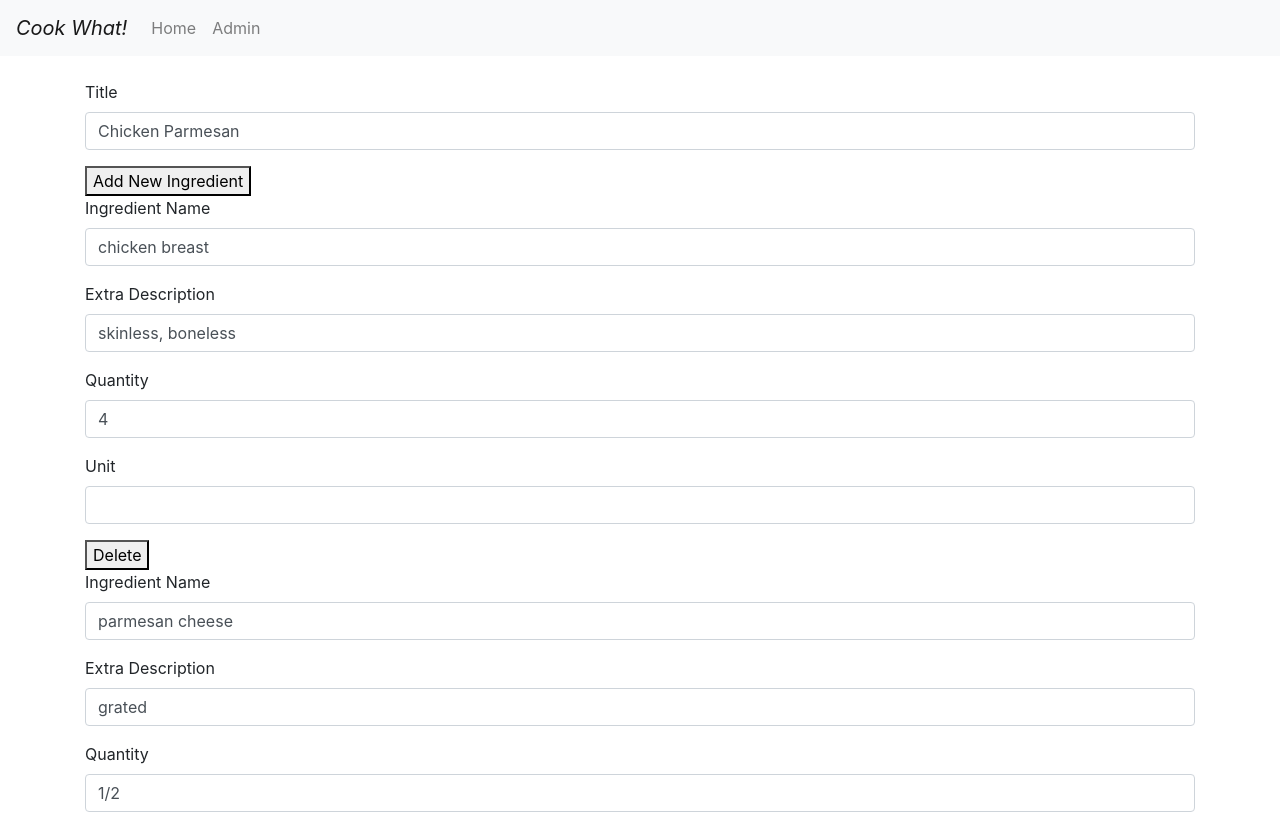
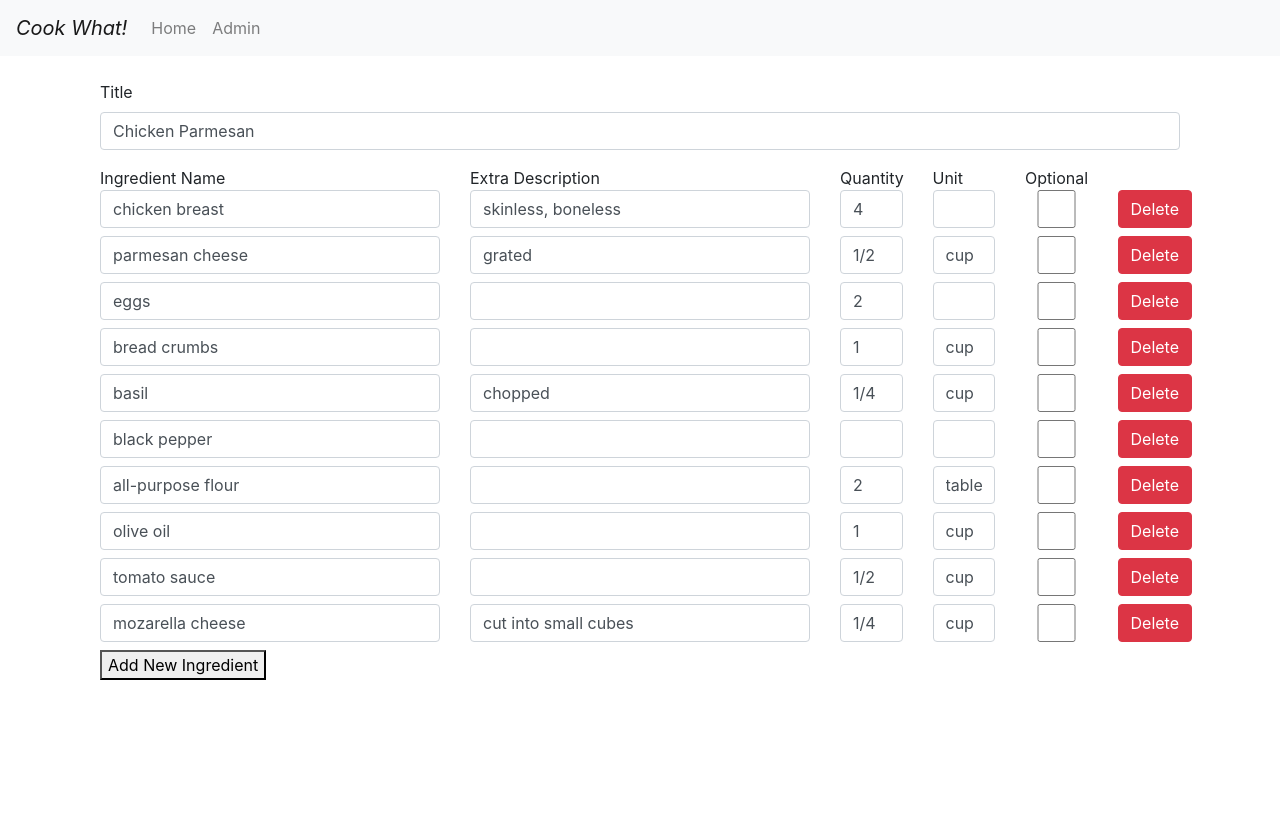
Before and after one commit to yqyeoh/recipe-app, a React (Create React App) app: page /recipe/1 in a window 1280 px wide. Shown: the top 814 px of the page. Built offline with nearby package versions, Linux system fonts and the light colour scheme.

Commit message:
implement ingredient is optional checkbox & update handleDelete in RecipeForm to identiytarget button name

```diff
--- a/src/components/IngredientInputs/IngredientInputs.jsx
+++ b/src/components/IngredientInputs/IngredientInputs.jsx
@@ -1,37 +1,59 @@
 import React from 'react'
 
-function IngredientInputs({ingredients, handleDelete}) {
+function IngredientInputs({ingredients, handleDelete, addIngredient}) {
   console.log("ingredients in ingredientInputs", ingredients)
   return (
-    ingredients.map((ingredient,index)=>{
+    <React.Fragment>
+      <div className="row">
+    <div className="col-sm-4">
+                Ingredient Name
+            </div>
+            <div className="col-sm-4">
+            Extra Description
+        </div>
+        <div className="col-sm-1">
+        Quantity
+    </div>
+    <div className="col-sm-1">
+    Unit
+</div>
+<div className="col-sm-1">
+    Optional
+</div>
+</div>
+    {ingredients.map((ingredient,index)=>{
       let ingredientNameId = `ingredient-name-${index}`,
           extraDescriptionId=`extra-description-${index}`,
           qtyId=`qty-${index}`,
-          unitId=`unit-${index}`
+          unitId=`unit-${index}`,
+          isOptionalId = `is-optional-${index}`
       return (
-        <div key={index}>
-          <div className="form-group">
-                <label htmlFor={ingredientNameId}>Ingredient Name</label>
+        <div className="row mb-2" key={index}>
+          <div className="col-sm-4">
                 <input className="form-control" data-id={index} name="ingredientName" type="text" id={ingredientNameId} value={ingredients[index].ingredientName}/>
             </div>
-            <div className="form-group">
-                <label htmlFor={extraDescriptionId}>Extra Description</label>
+            <div className="col-sm-4">
                 <input className="form-control" data-id={index} name="extraDescription" type="text" id={extraDescriptionId} value={ingredients[index].extraDescription}/>
             </div>
-            <div className="form-group">
-                <label htmlFor="qty">Quantity</label>
+            <div className="col-sm-1">
                 <input className="form-control" data-id={index} name="qty" type="text" id={qtyId} value={ingredients[index].qty}/>
             </div>
-            <div className="form-group">
-                <label htmlFor="unit">Unit</label>
+            <div className="col-sm-1">
                 <input className="form-control" data-id={index} name="unit" type="text" id={unitId} value={ingredients[index].unit}/>
             </div>
-            <button data-id={index} onClick={handleDelete} name="ingredients">Delete</button>
+            <div className="col-sm-1">
+                <input className="form-control" data-id={index} name="isOptional" type="checkbox" id={isOptionalId} checked={ingredients[index].isOptional}/>
+            </div>
+            <div className="col-sm-1">
+            <button className="btn btn-danger" data-id={index} onClick={handleDelete} name="ingredients">Delete</button>
+            </div>
       </div>
 
       )
 
-    })
+    })}
+    <button onClick={addIngredient}>Add New Ingredient</button>
+    </React.Fragment>
 
   )
 }
--- a/src/components/RecipeForm/RecipeForm.jsx
+++ b/src/components/RecipeForm/RecipeForm.jsx
@@ -13,7 +13,7 @@ export class RecipeForm extends Component {
       servings: "",
       timeRequired: null,
       imageUrl: "",
-      ingredients:[{ ingredientName: "", extraDescription: "", qty: "", unit: "" }],
+      ingredients:[{ ingredientName: "", extraDescription: "", qty: "", unit: "", isOptional:false }],
       instructions:[]
     },
     error:""
@@ -50,17 +50,18 @@ export class RecipeForm extends Component {
 
   addIngredient = () =>{
     const copyRecipe = cloneDeep(this.state.recipe)
-    copyRecipe.ingredients.push({ ingredientName: "", extraDescription: "", qty: "", unit: "" })
+    copyRecipe.ingredients.push({ ingredientName: "", extraDescription: "", qty: "", unit: "", isOptional:false })
     this.setState({recipe: copyRecipe})
   }
 
   handleDelete = (e) =>{
     console.log('delete event', e.target)
     console.log('dataset id', e.target.dataset.id)
-    const updatedIngredients = this.state.recipe.ingredients.filter((ingredient,index)=>index !== parseInt(e.target.dataset.id))
-    console.log('updated Ingredients', updatedIngredients)
+    const targetButton = e.target.name
+    const updatedData = this.state.recipe[targetButton].filter((item,index)=>index !== parseInt(e.target.dataset.id))
+    console.log('updated Ingredients', updatedData)
     const copyRecipe = cloneDeep(this.state.recipe)
-    copyRecipe.ingredients = updatedIngredients
+    copyRecipe[targetButton] = updatedData
     console.log('updatedRecipe after delete ingredient', copyRecipe)
     this.setState({recipe: copyRecipe})
   }
@@ -74,11 +75,10 @@ export class RecipeForm extends Component {
     console.log('ingredients', ingredients)
     const {error} = this.state
     return (
-      <div>
+      <div className="container">
         <form onSubmit={this.handleSubmit} onChange={this.handleChange}>
         <Input name="title" label="Title" onChange={this.handleChange} value={title} error={error.name}/>
-        <button onClick={this.addIngredient}>Add New Ingredient</button>
-        <IngredientInputs ingredients={ingredients} handleDelete={this.handleDelete}/>
+        <IngredientInputs ingredients={ingredients} handleDelete={this.handleDelete} addIngredient={this.addIngredient}/>
         </form>
       </div>
     )
```
Also changed, not shown: src/components/common/SelectInput.jsx (added).
